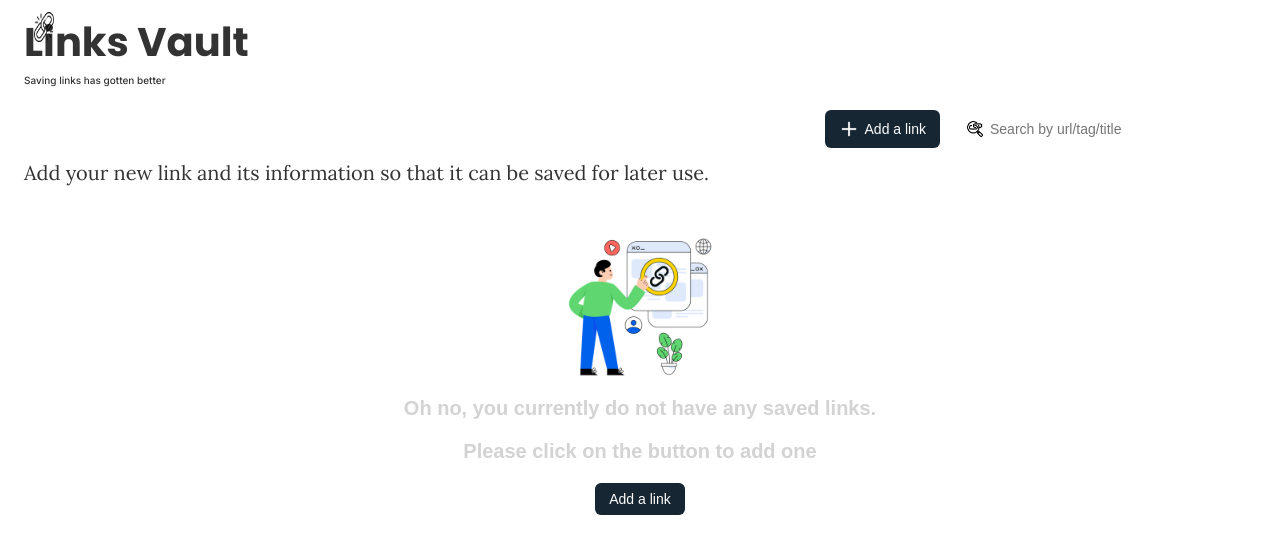
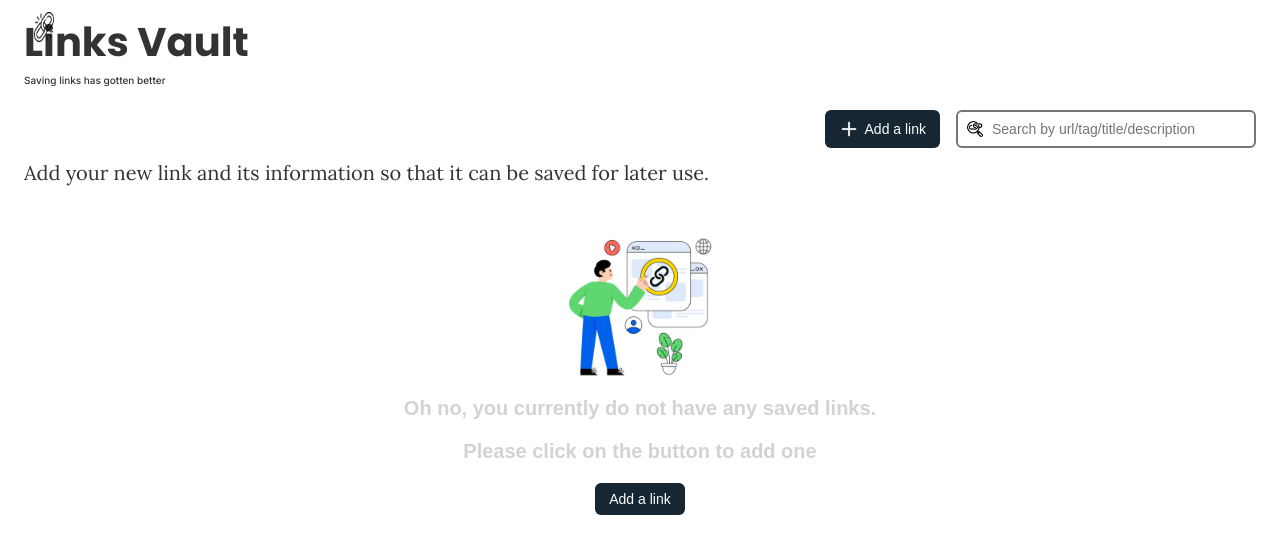
Before and after one commit to Karabo-Merinah/links-vault, a React (Vite) app: page / in a window 1280 px wide. Shown: the top 554 px of the page. Built offline with nearby package versions, Linux system fonts and the light colour scheme.

Commit message:
Made the search input border visible

```diff
--- a/src/App.tsx
+++ b/src/App.tsx
@@ -115,7 +115,8 @@ let overlayContent = null
 if (showAddForm) {
   if (edittingInputs) {
     overlayContent = (
-      <Overlay onClose={() => { setShowAddForm(false); setEdittingInputs(null) }}>
+      <Overlay onClose={() => { setShowAddForm(false);
+      setEdittingInputs(null) }}>
         <LinkForm
           prevInputs={edittingInputs}
           onSubmit={(title, url, description, tag) =>
--- a/src/components/SearchBar/SearchBar.tsx
+++ b/src/components/SearchBar/SearchBar.tsx
@@ -9,7 +9,7 @@ export const SearchBar:React.FC<SearchbarProps> = ({value,onChange}) => {
   return (
     <div className='search-wrapper'>
     <img src={searchIcon} alt="search for link" className='search-icon'/>
-    <input type="text" className='search-input' placeholder="Search by url/tag/title" value={value}
+    <input type="text" className='search-input' placeholder="Search by url/tag/title/description" value={value}
     onChange={(e) => onChange(e.target.value)}/>
      </div>
   )
--- a/src/index.css
+++ b/src/index.css
@@ -105,7 +105,7 @@ border:none;
   padding-right: 12px;
   font-size: 14px;
   border-radius: 6px;
-  border-style: hidden;
+  border-style:solid;
   color:rgb(20,20,20);
   padding-top:8px;
   padding-bottom:8px;
```
